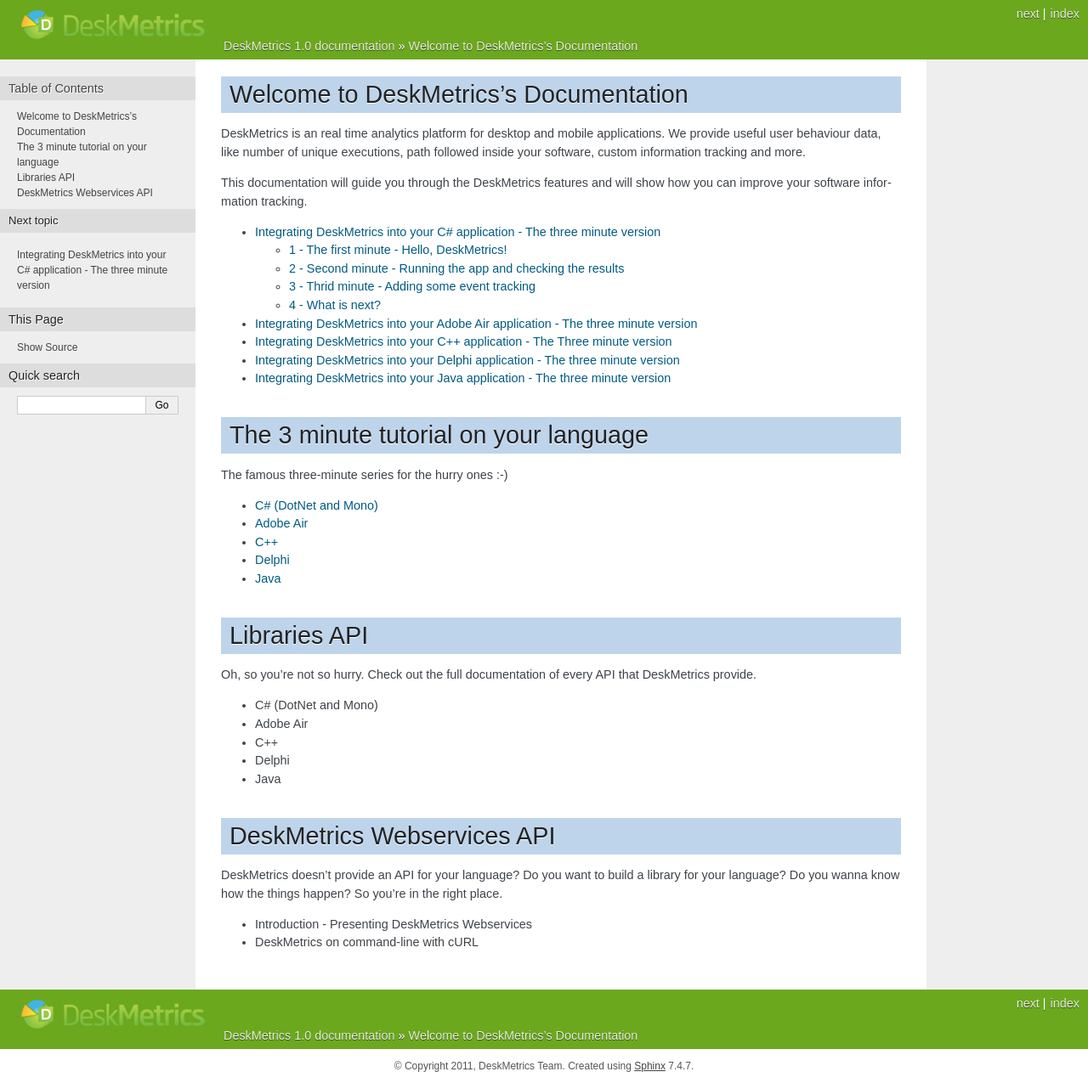
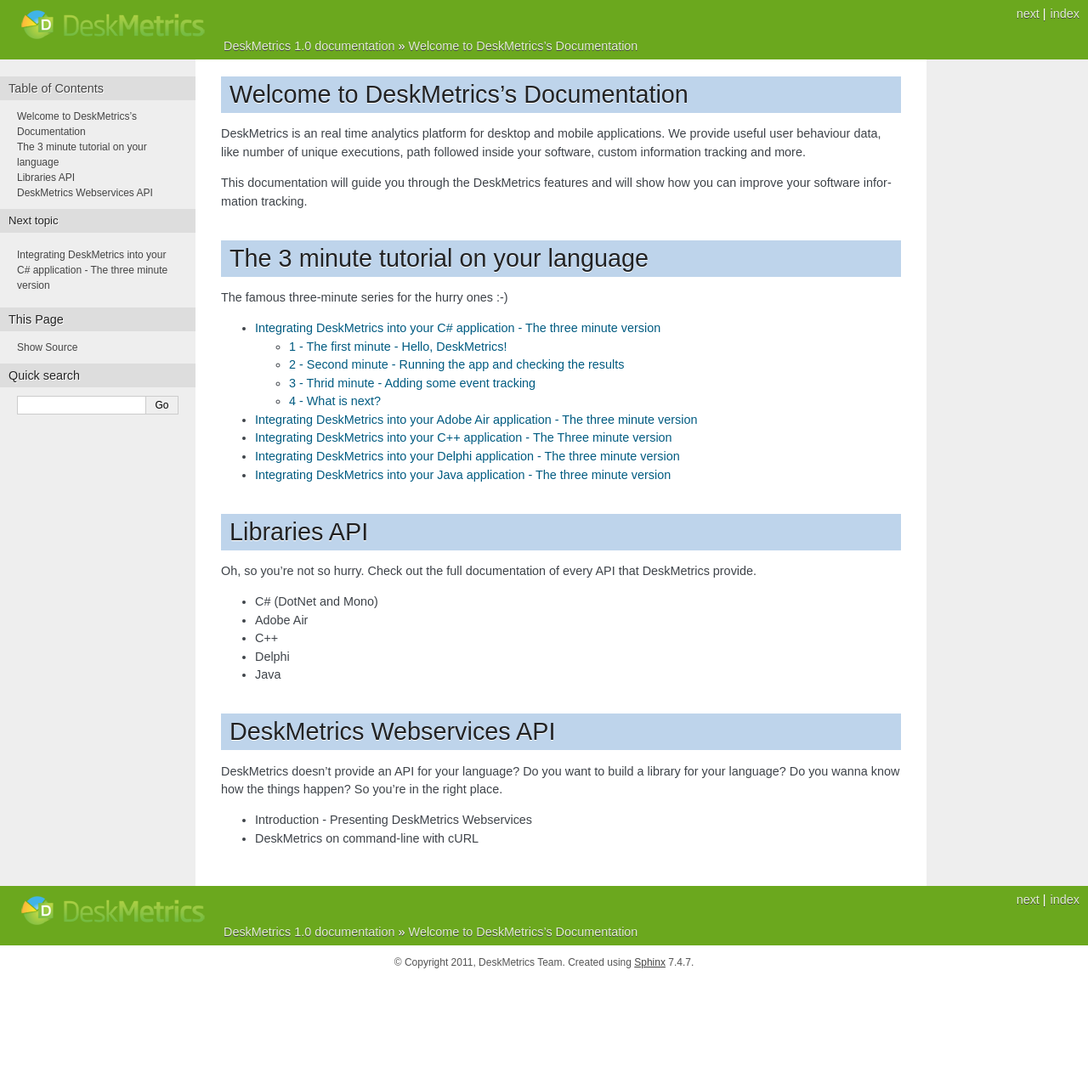
Before and after one commit to stephenhazeltine/Documentation, a Sphinx documentation site: the page built from source/index.rst, in a window 1280 px wide. Shown: the whole page at 85% size. Built offline with Sphinx 7.4.7, drawn with Linux system fonts in a browser that asks for light colours; after the commit the page ends 1153 px from its top, so only the background shows below that.

```diff
--- a/source/index.rst
+++ b/source/index.rst
@@ -18,17 +24,6 @@ This documentation will guide you through the DeskMetrics features and will show
    Cplus_3min
    Delphi_3min
    Java_3min
-
-The 3 minute tutorial on your language
-======================================
-
-The famous three-minute series for the hurry ones :-)
-
-* :doc:`C# (DotNet and Mono) <CSharp_3min>`
-* :doc:`Adobe Air <AdobeAir_3min>`
-* :doc:`C++ <Cplus_3min>`
-* :doc:`Delphi <Delphi_3min>`
-* :doc:`Java <Java_3min>`
 
 Libraries API
 ==============
```
Also changed, not shown: other parts of source/index.rst (+6 -0 lines).
